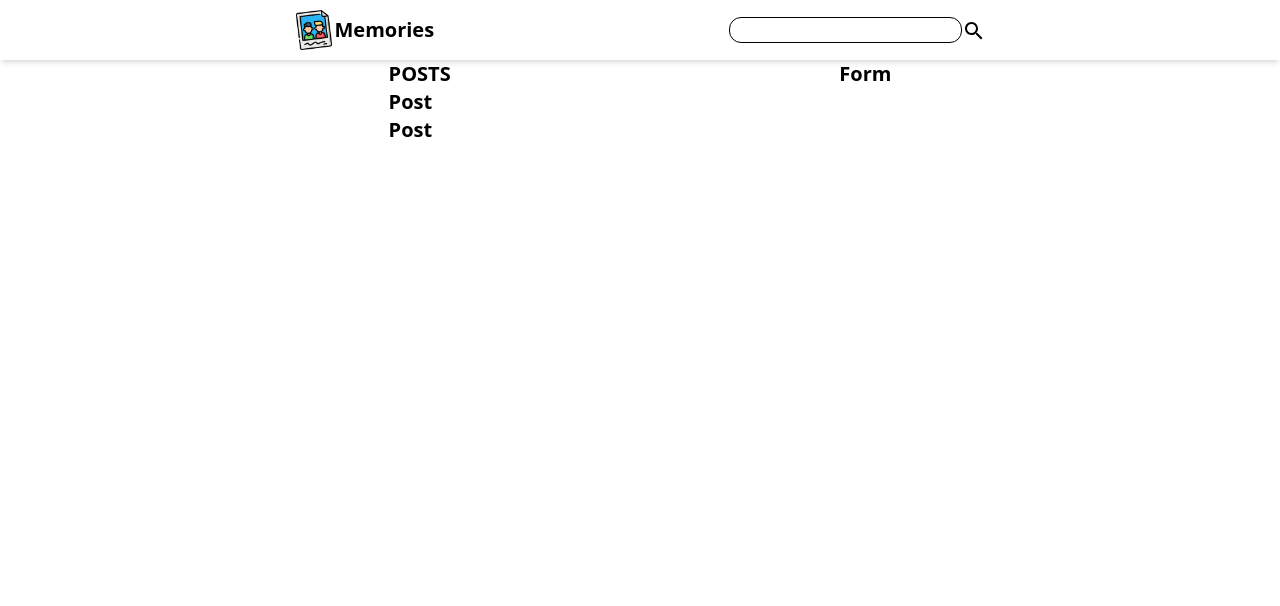
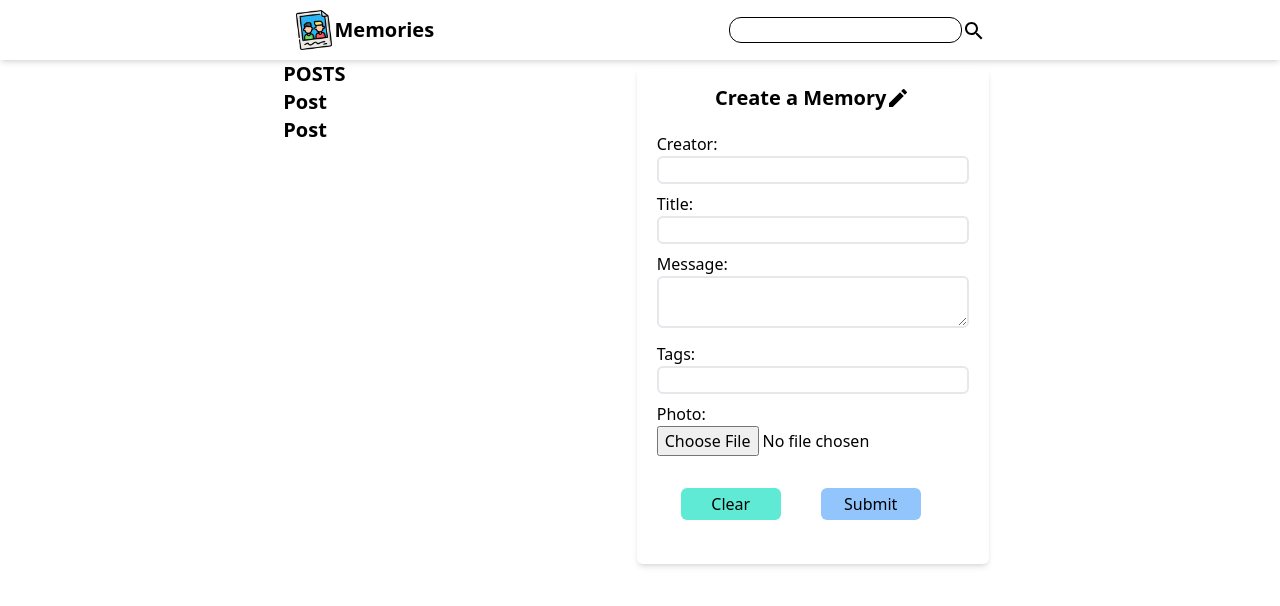
Before and after one commit to umjoshua/memories-blog, a React (Create React App) app in the folder client/: page / in a window 1280 px wide. Shown: the top 606 px of the page. Built offline with nearby package versions, Linux system fonts and the light colour scheme; no server answers.

Commit message:
redux and form

```diff
--- a/client/package.json
+++ b/client/package.json
@@ -2,11 +2,13 @@
   "name": "client",
   "version": "0.1.0",
   "private": true,
+  "proxy": "http://localhost:5000",
   "dependencies": {
     "@emotion/react": "^11.10.5",
     "@emotion/styled": "^11.10.5",
     "@mui/icons-material": "^5.11.0",
     "@mui/material": "^5.11.4",
+    "@reduxjs/toolkit": "^1.9.1",
     "@testing-library/jest-dom": "^5.16.5",
     "@testing-library/react": "^13.4.0",
     "@testing-library/user-event": "^13.5.0",
@@ -14,7 +16,11 @@
     "jwt-decode": "^3.1.2",
     "react": "^18.2.0",
     "react-dom": "^18.2.0",
+    "react-file-base64": "^1.0.3",
+    "react-redux": "^8.0.5",
     "react-scripts": "^5.0.1",
+    "redux": "^4.2.0",
+    "redux-thunk": "^2.4.2",
     "web-vitals": "^2.1.4"
   },
   "scripts": {
--- a/client/src/App.js
+++ b/client/src/App.js
@@ -1,9 +1,19 @@
-import React from 'react'
+import React,{useEffect} from 'react'
 import Appbar from './components/Appbar/Appbar'
 import Posts from './components/posts/Posts'
 import Form from './components/Form/Form'
+import { useDispatch } from 'react-redux'
+import { fetchposts } from './api'
+import {Posts as PostsAction} from './features/posts';
 
 function App() {
+  const dispatch = useDispatch();
+  useEffect(()=>{
+    console.log('hii')
+    const {data} = fetchposts();
+    dispatch(PostsAction(data));
+    console.log(data);
+  },[])
   return (
     <div className='flex flex-col'>
       <Appbar />
--- /dev/null
+++ b/client/src/api/index.js
@@ -0,0 +1,5 @@
+import axios from 'axios';
+
+const url = "http://localhost:5000/posts"
+
+export const fetchposts = async () => await axios.get(url);
--- a/client/src/components/Appbar/Appbar.js
+++ b/client/src/components/Appbar/Appbar.js
@@ -6,7 +6,7 @@ function Appbar() {
   return (
     <div className='h-[60px] flex flex-row shadow-md static items-center justify-evenly'>
       <div className='flex flex-row items-center'>
-        <img src={memories} height={40} className='h-[40px]'/>
+        <img src={memories} alt="Memories" height={40} className='h-[40px]'/>
         <h2>Memories</h2>
       </div>
       <Search/>
--- a/client/src/components/Form/Form.js
+++ b/client/src/components/Form/Form.js
@@ -1,8 +1,75 @@
-import React from 'react'
+import React, { useState } from 'react'
+import CreateIcon from '@mui/icons-material/Create';
+import FileBase64 from 'react-file-base64';
 
 function Form() {
+
+    const [post, setPost] = useState({ creator: '', title: '', message: '', tags: '' });
+
+    const handleSubmit = () => {
+        console.log(post);
+        clearSubmit();
+    }
+
+    const clearSubmit = () => {
+        setPost({ creator: '', title: '', message: '', tags: '' })
+        console.log('clear')
+    }
+
     return (
-        <h2>Form</h2>
+        <div className='shadow-md p-2 rounded-md m-2 items-center justify-center'>
+            <div className='flex flex-row justify-center p-2 items-center'>
+                <h2>Create a Memory</h2>
+                <CreateIcon />
+            </div>
+            <div className='p-2'>
+                <div className='p-1'>
+                    <span>Creator: </span>
+                    <br></br>
+                    <input type="text" className='rounded-md border-[2px] w-full'
+                        value={post.creator}
+                        onChange={(e) => { setPost({ ...post, creator: e.target.value }) }}>
+                    </input>
+                </div>
+                <div className='p-1'>
+                    <span>Title: </span>
+                    <br></br>
+                    <input type="text" className='rounded-md border-[2px] w-full'
+                        value={post.title}
+                        onChange={(e) => { setPost({ ...post, title: e.target.value }) }}>
+                    </input>
+                </div>
+                <div className='p-1'>
+                    <span>Message: </span>
+                    <br></br>
+                    <textarea className='rounded-md border-[2px] w-full'
+                        value={post.message}
+                        onChange={(e) => { setPost({ ...post, message: e.target.value }) }}>
+                    </textarea>
+                </div>
+                <div className='p-1'>
+                    <span>Tags: </span>
+                    <br></br>
+                    <input type="text" className='rounded-md border-[2px] w-full'
+                        value={post.tags}
+                        onChange={(e) => { setPost({ ...post, tags: e.target.value }) }}>
+                    </input>
+                </div>
+                <div className='p-1'>
+                    <span>Photo:</span>
+                    <br></br>
+                    <input type="file"></input>
+                </div>
+                <div className='p-2'>
+                    <button className='bg-teal-300 p-1 h-min m-[20px] w-[100px] rounded-md'
+                        onClick={clearSubmit}
+                    >Clear</button>
+                    <button className='bg-blue-300 p-1 h-min m-[20px] w-[100px] rounded-md'
+                        onClick={handleSubmit}
+                    >Submit</button>
+                </div>
+            </div>
+        </div>
     )
 }
 
--- /dev/null
+++ b/client/src/features/posts.js
@@ -0,0 +1,17 @@
+import { createSlice } from "@reduxjs/toolkit";
+
+const initialState = []
+
+export const postSlice = createSlice({
+    name: 'post',
+    initialState: { value: initialState },
+    reducers: {
+        Posts: (state, action) => {
+            state.value = action.payload
+        }
+    }
+})
+
+export const { Posts } = postSlice.actions;
+
+export default postSlice.reducer;
--- a/client/src/index.js
+++ b/client/src/index.js
@@ -1,11 +1,22 @@
 import React from 'react'
-import ReactDOM from 'react-dom';
+import ReactDOM from 'react-dom/client';
 import App from './App';
 import './index.css';
+import { Provider } from 'react-redux';
+import { configureStore } from '@reduxjs/toolkit';
+import postReducer from './features/posts';
+
+const store = configureStore({
+  reducer: {
+    post: postReducer
+  }
+})
 
 const root = ReactDOM.createRoot(document.getElementById("root"));
 root.render(
   <React.StrictMode>
-    <App />
+    <Provider store={store}>
+      <App />
+    </Provider>
   </React.StrictMode>
 );
```
Also changed, not shown: 1 other file (tests, documents, lock files or other folders).
